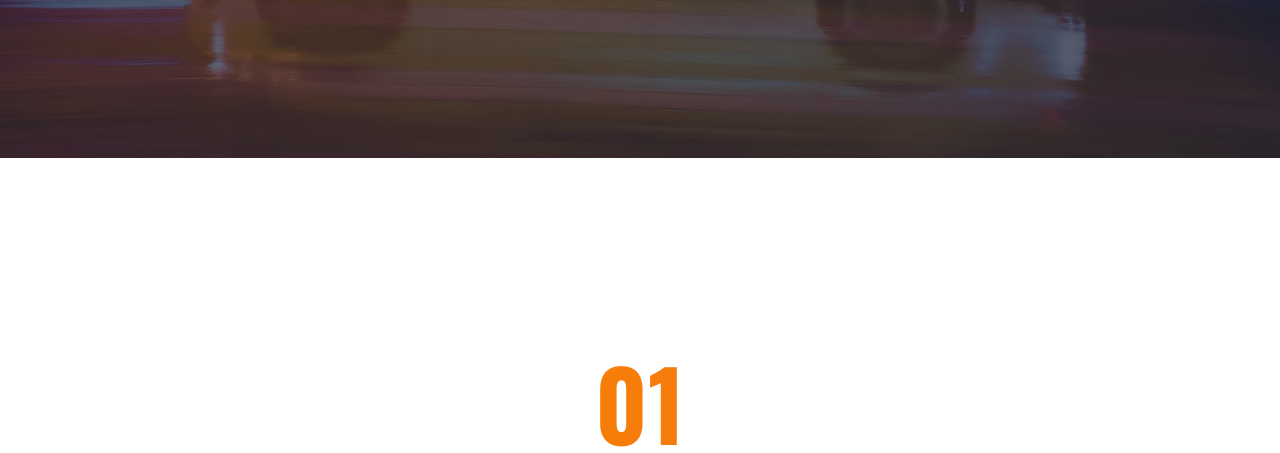
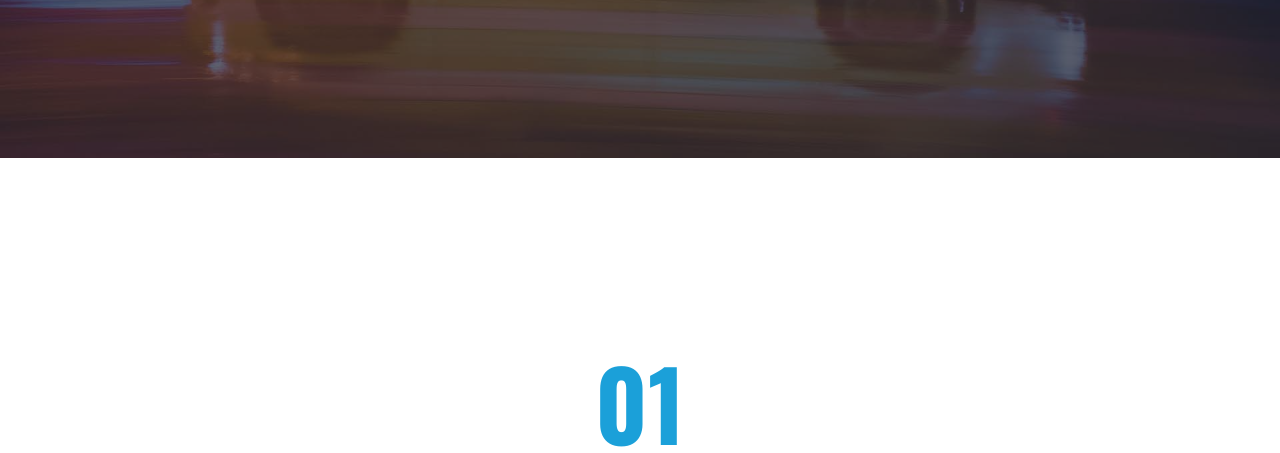
Before and after one commit to SLVVVVVV/Project-Js, a plain HTML site: page index.html in a window 1280 px wide. Shown: the part 784-1237 px from the top of the page. Drawn offline with nearby package versions, Linux system fonts and the light colour scheme.

Commit message:
Changing design
Dimitar Iliev

```diff
--- a/css/style.css
+++ b/css/style.css
@@ -1,6 +1,6 @@
 /********** Template CSS **********/
 :root {
-    --primary: #F77D0A;
+    --primary: #1ba0d9;
     --secondary: #2B2E4A;
     --light: #F4F5F8;
     --dark: #1C1E32;
--- a/scss/bootstrap.scss
+++ b/scss/bootstrap.scss
@@ -1,6 +1,6 @@
 /******* Customized Bootstrap ********/
 
-$primary: #F77D0A;
+$primary: #1ba0d9;
 $secondary: #2B2E4A;
 $light: #F4F5F8;
 $dark: #1C1E32;
```
Also changed, not shown: css/bootstrap.min.css.
